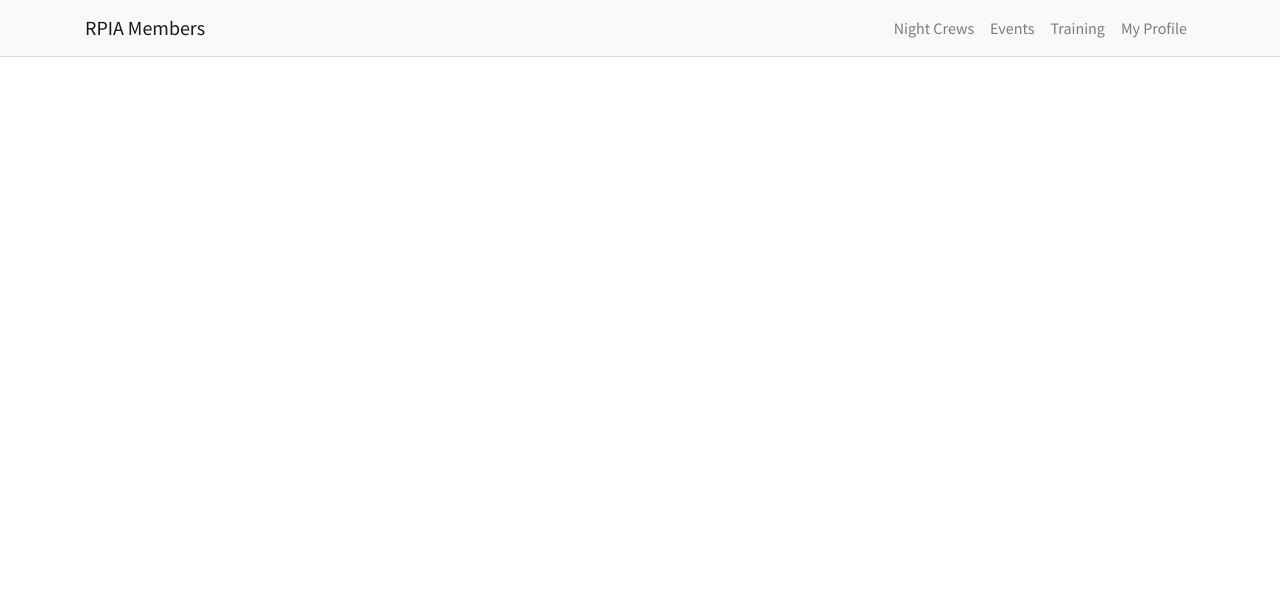
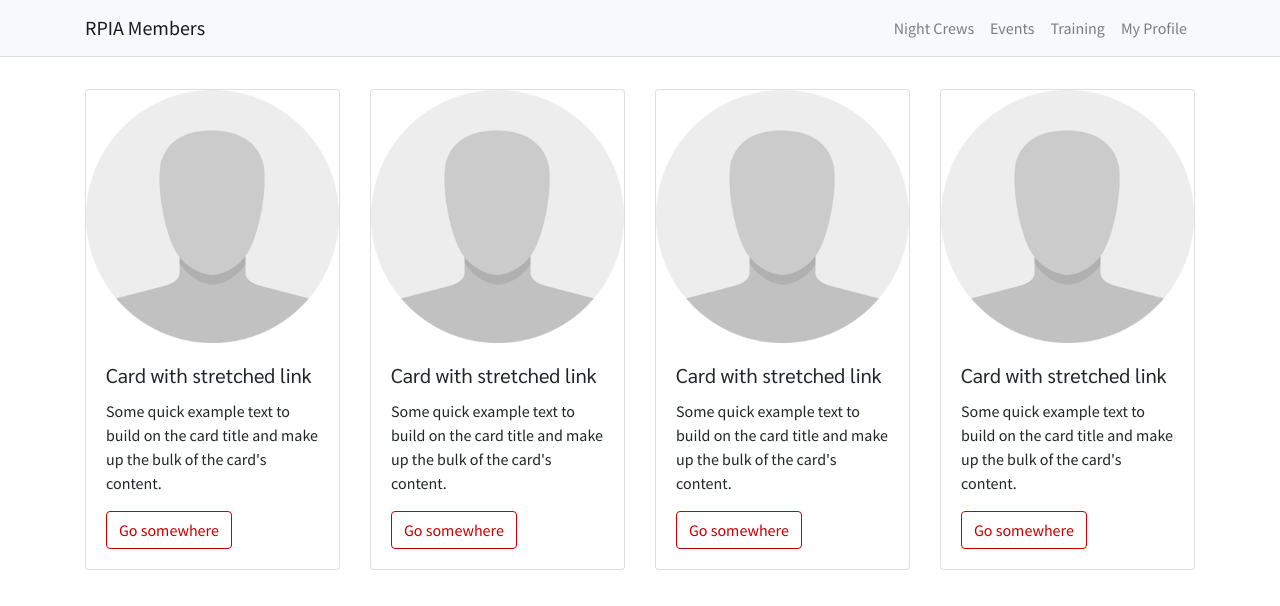
Before and after one commit to techinems/central, an Angular app: page /dashboard in a window 1280 px wide. Before the commit this address led to /. Shown: the top 606 px of the page. Built offline with nearby package versions, Linux system fonts and the light colour scheme.

Commit message:
Added jquery and sample component for testing

```diff
--- a/src/app/app-routing.module.ts
+++ b/src/app/app-routing.module.ts
@@ -2,10 +2,12 @@ import { NgModule } from '@angular/core';
 import { Routes, RouterModule } from '@angular/router';
 import { DashboardComponent } from './dashboard/dashboard.component';
 import { NightCrewsComponent } from './night-crews/night-crews.component';
+import { RedirectCardComponent } from './redirect-card/redirect-card.component';
 
 
 const routes: Routes = [
   { path: '', component: DashboardComponent },
+  { path: 'dashboard', component: RedirectCardComponent},
   { path: 'night-crews', component: NightCrewsComponent },
 ];
 
--- a/src/app/app.module.ts
+++ b/src/app/app.module.ts
@@ -6,13 +6,15 @@ import { AppComponent } from './app.component';
 import { HeaderComponent } from './header/header.component';
 import { NightCrewsComponent } from './night-crews/night-crews.component';
 import { DashboardComponent } from './dashboard/dashboard.component';
+import { RedirectCardComponent } from './redirect-card/redirect-card.component';
 
 @NgModule({
   declarations: [
     AppComponent,
     HeaderComponent,
     NightCrewsComponent,
-    DashboardComponent
+    DashboardComponent,
+    RedirectCardComponent
   ],
   imports: [
     BrowserModule,
--- a/src/app/dashboard/dashboard.component.html
+++ b/src/app/dashboard/dashboard.component.html
@@ -1 +1,25 @@
-<p>dashboard works!</p>
+<!-- Button trigger modal -->
+<button type="button" class="btn btn-primary" data-toggle="modal" data-target="#exampleModal">
+    Launch demo modal
+  </button>
+
+  <!-- Modal -->
+  <div class="modal fade" id="exampleModal" tabindex="-1" role="dialog" aria-labelledby="exampleModalLabel" aria-hidden="true">
+    <div class="modal-dialog" role="document">
+      <div class="modal-content">
+        <div class="modal-header">
+          <h5 class="modal-title" id="exampleModalLabel">Modal title</h5>
+          <button type="button" class="close" data-dismiss="modal" aria-label="Close">
+            <span aria-hidden="true">&times;</span>
+          </button>
+        </div>
+        <div class="modal-body">
+          ...
+        </div>
+        <div class="modal-footer">
+          <button type="button" class="btn btn-secondary" data-dismiss="modal">Close</button>
+          <button type="button" class="btn btn-primary">Save changes</button>
+        </div>
+      </div>
+    </div>
+  </div>
--- a/src/app/dashboard/dashboard.component.ts
+++ b/src/app/dashboard/dashboard.component.ts
@@ -10,6 +10,12 @@ export class DashboardComponent implements OnInit {
   constructor() { }
 
   ngOnInit() {
+    this.foo();
+  }
+
+  foo(): void {
+    console.log("BAR");
+
   }
 
 }
--- /dev/null
+++ b/src/app/redirect-card/redirect-card.component.html
@@ -0,0 +1,38 @@
+<div class="card-deck">
+    <div class="card">
+        <img src="./assets/silhouette.png" class="card-img-top" alt="...">
+        <div class="card-body">
+        <h5 class="card-title">Card with stretched link</h5>
+        <p class="card-text">Some quick example text to build on the card title and make up the bulk of the card's content.</p>
+        <a href="#" class="btn btn-primary stretched-link">Go somewhere</a>
+        </div>
+    </div>
+
+    <div class="card">
+        <img src="./assets/silhouette.png" class="card-img-top" alt="...">
+        <div class="card-body">
+        <h5 class="card-title">Card with stretched link</h5>
+        <p class="card-text">Some quick example text to build on the card title and make up the bulk of the card's content.</p>
+        <a href="#" class="btn btn-primary stretched-link">Go somewhere</a>
+        </div>
+    </div>
+
+    <div class="card">
+        <img src="./assets/silhouette.png" class="card-img-top" alt="...">
+        <div class="card-body">
+        <h5 class="card-title">Card with stretched link</h5>
+        <p class="card-text">Some quick example text to build on the card title and make up the bulk of the card's content.</p>
+        <a href="#" class="btn btn-primary stretched-link">Go somewhere</a>
+        </div>
+    </div>
+
+    <div class="card">
+        <img src="./assets/silhouette.png" class="card-img-top" alt="...">
+        <div class="card-body">
+        <h5 class="card-title">Card with stretched link</h5>
+        <p class="card-text">Some quick example text to build on the card title and make up the bulk of the card's content.</p>
+        <a href="#" class="btn btn-primary stretched-link">Go somewhere</a>
+        </div>
+    </div>
+
+</div>
--- /dev/null
+++ b/src/app/redirect-card/redirect-card.component.ts
@@ -0,0 +1,16 @@
+import { Component, OnInit } from '@angular/core';
+
+@Component({
+  selector: 'central-redirect-card',
+  templateUrl: './redirect-card.component.html',
+  styleUrls: ['./redirect-card.component.scss']
+})
+export class RedirectCardComponent implements OnInit {
+
+  constructor() { }
+
+  ngOnInit() {
+
+  }
+
+}
```
Also changed, not shown: src/app/redirect-card/redirect-card.component.scss (added), 1 other file (tests, documents, lock files or other folders).
